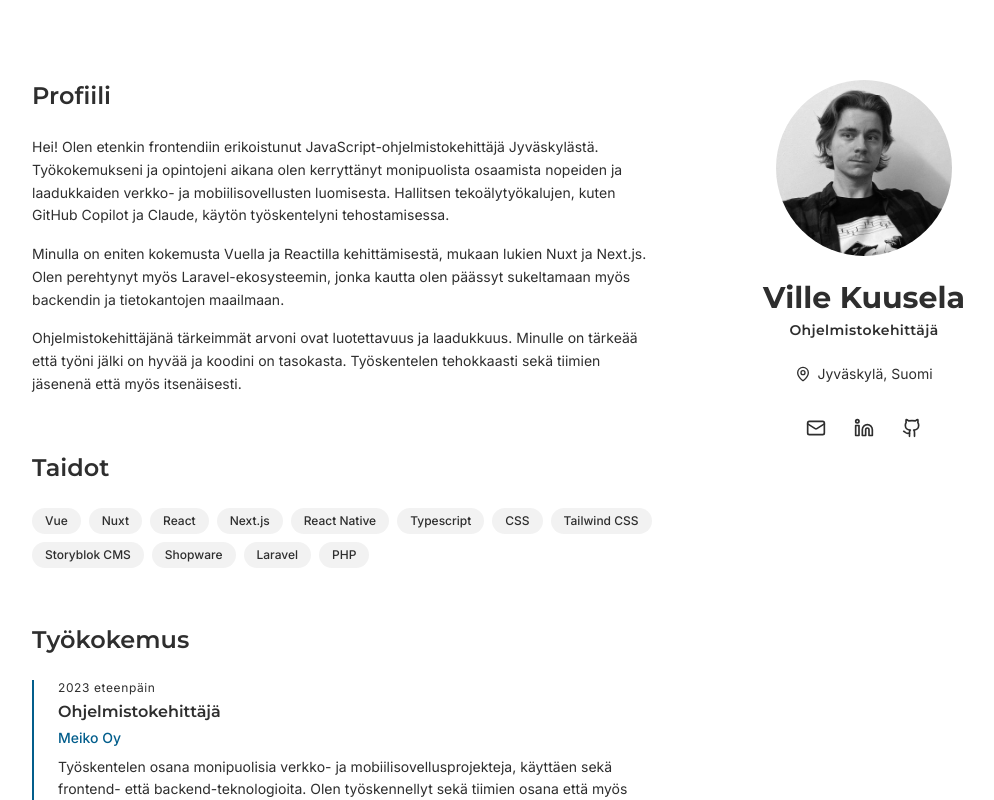
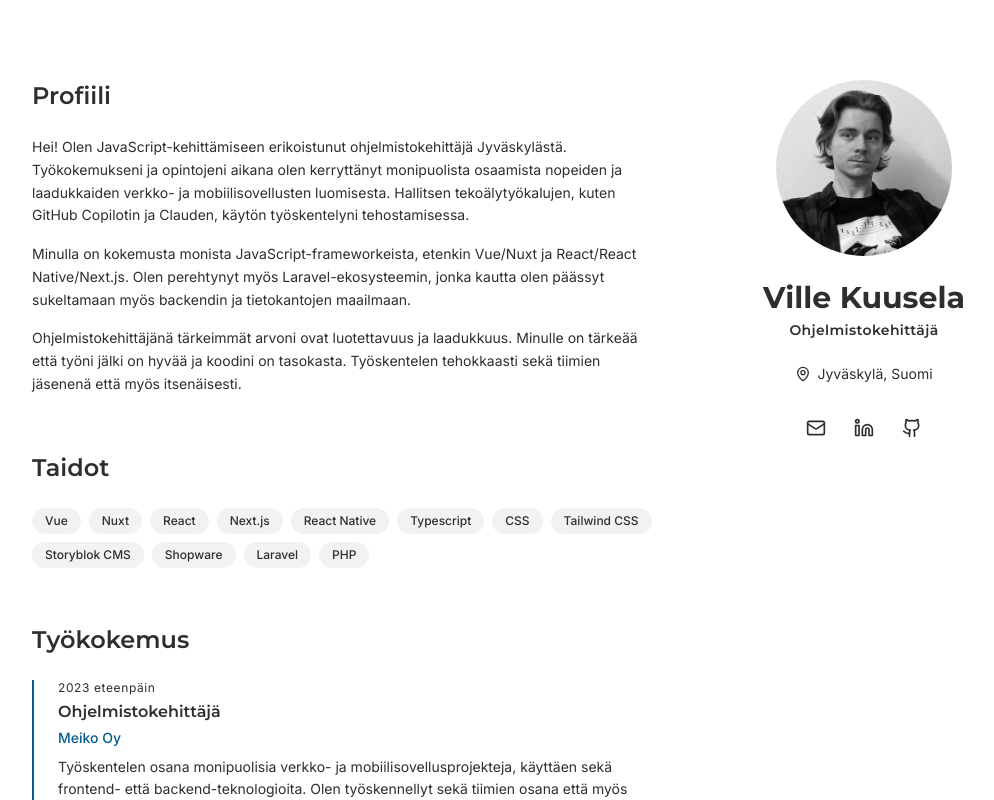
Before and after one commit to ville-kuusela/ville-kuusela.github.io, a React (Vite) app: page / in a window 1280 px wide. Shown: the top 800 px of the page, without its empty margins (120-1114 px from the left). Built offline with nearby package versions, Linux system fonts and the light colour scheme; the HTML template or start-up script is replaced by a standard one.

Commit message:
Update about section text

```diff
--- a/src/components/AboutSection.tsx
+++ b/src/components/AboutSection.tsx
@@ -8,10 +8,10 @@ const AboutSection = () => {
       </div>
       <div className="space-y-4 text-sm text-off-black leading-relaxed">
         <p>
-          Hei! Olen etenkin frontendiin erikoistunut JavaScript-ohjelmistokehittäjä Jyväskylästä. Työkokemukseni ja opintojeni aikana olen kerryttänyt monipuolista osaamista nopeiden ja laadukkaiden verkko- ja mobiilisovellusten luomisesta. Hallitsen tekoälytyökalujen, kuten GitHub Copilot ja Claude, käytön työskentelyni tehostamisessa.
+          Hei! Olen JavaScript-kehittämiseen erikoistunut ohjelmistokehittäjä Jyväskylästä. Työkokemukseni ja opintojeni aikana olen kerryttänyt monipuolista osaamista nopeiden ja laadukkaiden verkko- ja mobiilisovellusten luomisesta. Hallitsen tekoälytyökalujen, kuten GitHub Copilotin ja Clauden, käytön työskentelyni tehostamisessa.
         </p>
         <p>
-          Minulla on eniten kokemusta Vuella ja Reactilla kehittämisestä, mukaan lukien Nuxt ja Next.js. Olen perehtynyt myös Laravel-ekosysteemin, jonka kautta olen päässyt sukeltamaan myös backendin ja tietokantojen maailmaan.
+          Minulla on kokemusta monista JavaScript-frameworkeista, etenkin Vue/Nuxt ja React/React Native/Next.js. Olen perehtynyt myös Laravel-ekosysteemin, jonka kautta olen päässyt sukeltamaan myös backendin ja tietokantojen maailmaan.
         </p>
         <p>
           Ohjelmistokehittäjänä tärkeimmät arvoni ovat luotettavuus ja laadukkuus. Minulle on tärkeää että työni jälki on hyvää ja koodini on tasokasta. Työskentelen tehokkaasti sekä tiimien jäsenenä että myös itsenäisesti.
```
